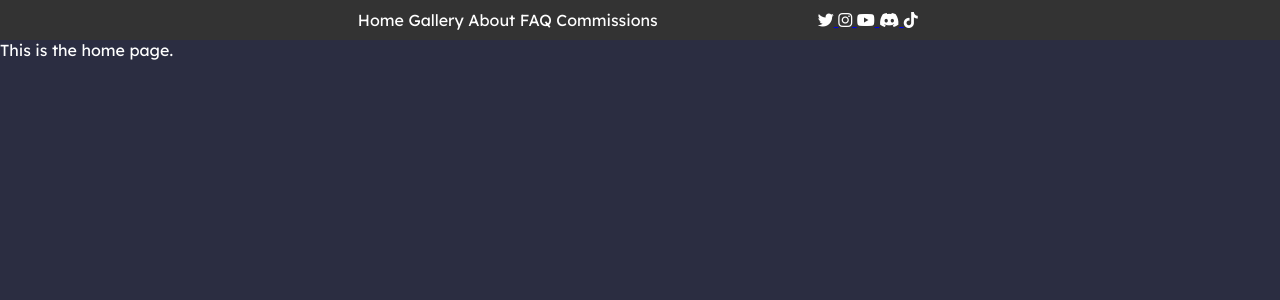
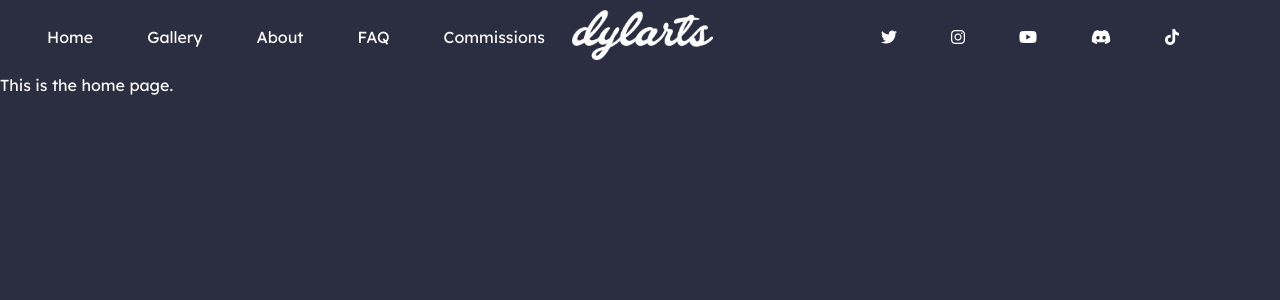
Before and after one commit to dylanzepickle/dylanzepickle.github.io, a Django app: page / in a window 1280 px wide. Shown: the top 300 px of the page. Run offline with Django 5.2, Linux system fonts and the light colour scheme; some libraries are stand-ins or nearby versions.

Commit message:
Updated navbar

```diff
--- a/website/myapp/assets/css/styles.css
+++ b/website/myapp/assets/css/styles.css
@@ -9,22 +9,66 @@ body{
     background-color: #2b2d41;
     color: white;
     min-height: 100vh;
+    margin: 0;
 }
 
-/* .header{
-    position: fixed;
-    top: 0;
-    left: 0;
-    width: 100%;
-    padding: 20px 100px;
-    background: springgreen;
+.navbar{
     display: flex;
     justify-content: space-between;
     align-items: center;
-    z-index: 1;
-} */
+    background-color: #2b2d41;
+    padding: 10px 20px;
+    position: sticky;
+    top: 0;
+    z-index: 1000;
+}
 
-.navbar{
+.navbar .nav-section{
+    display: flex;
+    list-style: none;
+    padding: 0;
+    margin: 0;
+}
+
+.navbar .nav-section li{
+    margin: 0 15px;
+}
+
+.navbar .nav-section li a{
+    color: white;
+    text-decoration: none;
+    font-size: 16px;
+    padding: 8px 12px;
+    transition: all 0.3s ease;
+}
+
+.navbar .nav-section li a:hover{
+    background-color: #575757;
+    border-radius:5px;
+    transform: scale(1.1);
+}
+
+.navbar .logo a{
+    color: white;
+    text-decoration: none;
+    font-size: 20px;
+    font-weight: bold;
+}
+
+.navbar .logo{
+    display: flex;
+    justify-content: center;
+    align-items: center;
+    flex-grow: 1;
+}
+
+#dylarts{
+    width: 50%;
+    height: auto;
+
+}
+
+/* .navbar{
     display: flex;
     width: 100%;
     height: 20%;
@@ -47,7 +91,7 @@ body{
 .logo{
     width: 200px;
     height: 200px;
-}
+} */
 
 /* .navbar-left{
     display: flex;
--- a/website/myapp/templates/base.html
+++ b/website/myapp/templates/base.html
@@ -19,47 +19,62 @@
   <body>
     <header class="header">
       <nav class="navbar">
-        <!-- Left side -->
-        <div class="navbar-left">
+        <ul class="nav-section nav-left">
+          <li>
             <a class="nav-link" href="{% url 'home' %}">Home</a>
+          </li>
+          <li>
             <a class="nav-link" href="{% url 'gallery' %}">Gallery</a>
+          </li>
+          <li>
             <a class="nav-link" href="{% url 'about' %}">About</a>
+          </li>
+          <li>
             <a class="nav-link" href="{% url 'faq' %}">FAQ</a>
+          </li>
+          <li>
             <a class="nav-link" href="#">Commissions</a>
-        </div>
-
-        <!-- Middle -->
-        <div class="navbar-center">
-          <a class="logo" href="{% url 'home' %}">
-            {% comment %} <img src="{% static 'navbar/dylarts_title.png' %}" alt="Logo"> {% endcomment %}
+          </li>
+        </ul>
+        <div class="logo">
+            <a href="{% url 'home' %}">
+            <img id="dylarts" src="{% static 'navbar/dylarts_title.png' %}" alt="Logo">
             </a>
         </div>
-
-        <!-- Right side -->
-        <div class="navbar-right">
+        <ul class="nav-section nav-right">
+          <li>
             <a class="social-icon" href="#">
               <i class="fa-brands fa-twitter"></i>
             </a>
+          </li>
+          <li>
             <a class="social-icon" href="#">
               <i class="fa-brands fa-instagram"></i>
             </a>
+          </li>
+          <li>
             <a class="social-icon" href="#">
               <i class="fa-brands fa-youtube"></i>
             </a>
+          </li>
+          <li>
             <a class="social-icon" href="#">
               <i class="fa-brands fa-discord"></i>
             </a>
+          </li>
+          <li>
             <a class="nav-link" href="#">
               <i class="fa-brands fa-tiktok"></i>
             </a>
+          </li>
+          <li>
             <a class="nav-link" href="#">
-            <i class="fa-brands fa-bluesky"></i>
+              <i class="fa-brands fa-square-bluesky"></i>
             </a>
-        </div>
+          </li>
+        </ul>
       </nav>
     </header>
     <div class="container">{% block content %} {% endblock %}</div>
-    <script src="https://code.jquery.com/jquery-3.3.1.slim.min.js"></script>
-    <script src="https://stackpath.bootstrapcdn.com/bootstrap/4.3.1/js/bootstrap.bundle.min.js" ></script>
   </body>
 </html>
```
Lines whose indentation alone changed are shown as unchanged.
